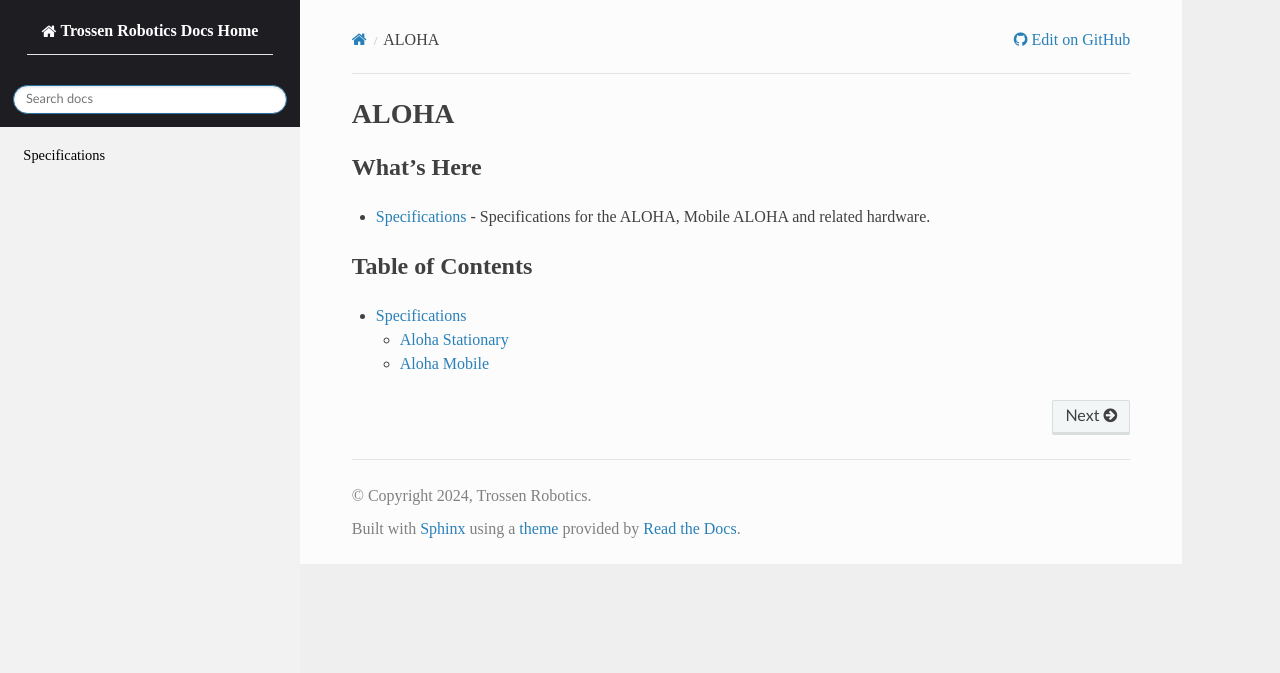
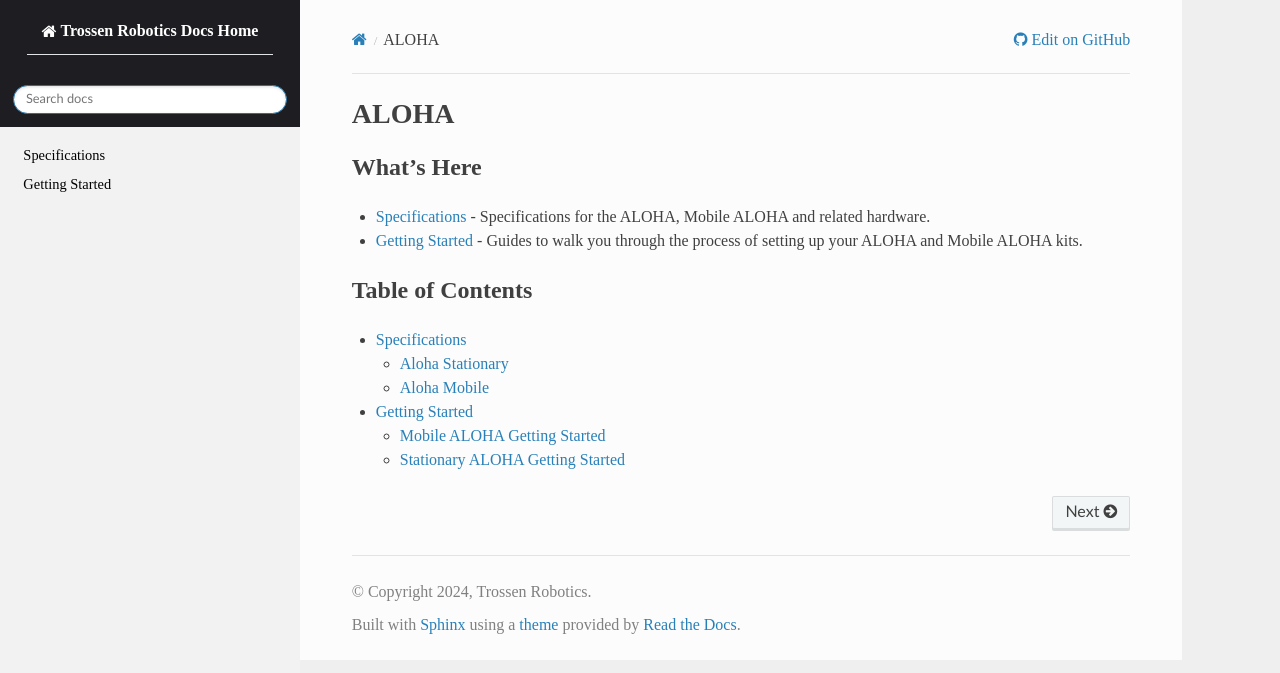
Before and after one commit to TrossenRobotics/aloha_docs, a Sphinx documentation site: the page built from docs/index.rst, in a window 1280 px wide. Shown: the top 673 px of the page. Built offline with Sphinx 7.4.7 and the Read the Docs theme 2.0.0, drawn with Linux system fonts in a browser that asks for light colours; some web fonts are replaced.

Commit message:
Add getting started skeletons

```diff
--- /dev/null
+++ b/docs/getting_started.rst
@@ -0,0 +1,9 @@
+===============
+Getting Started
+===============
+
+.. toctree::
+  :maxdepth: 2
+
+  ./getting_started/mobile.rst
+  ./getting_started/stationary.rst
--- /dev/null
+++ b/docs/getting_started/mobile.rst
@@ -0,0 +1,9 @@
+============================
+Mobile ALOHA Getting Started
+============================
+
+.. toctree::
+  :maxdepth: 2
+
+  ./mobile/hardware_setup.rst
+  ./mobile/software_setup.rst
--- /dev/null
+++ b/docs/getting_started/mobile/hardware_setup.rst
@@ -0,0 +1,3 @@
+===========================
+Mobile ALOHA Hardware Setup
+===========================
--- /dev/null
+++ b/docs/getting_started/mobile/software_setup.rst
@@ -0,0 +1,3 @@
+===========================
+Mobile ALOHA Software Setup
+===========================
--- /dev/null
+++ b/docs/getting_started/stationary.rst
@@ -0,0 +1,9 @@
+================================
+Stationary ALOHA Getting Started
+================================
+
+.. toctree::
+  :maxdepth: 2
+
+  ./stationary/hardware_setup.rst
+  ./stationary/software_setup.rst
--- /dev/null
+++ b/docs/getting_started/stationary/hardware_setup.rst
@@ -0,0 +1,3 @@
+===============================
+Stationary ALOHA Hardware Setup
+===============================
--- /dev/null
+++ b/docs/getting_started/stationary/software_setup.rst
@@ -0,0 +1,3 @@
+===============================
+Stationary ALOHA Software Setup
+===============================
--- a/docs/index.rst
+++ b/docs/index.rst
@@ -6,6 +6,7 @@
 ===========
 
 * :doc:`specifications` - Specifications for the ALOHA, Mobile ALOHA and related hardware.
+* :doc:`getting_started` - Guides to walk you through the process of setting up your ALOHA and Mobile ALOHA kits.
 
 Table of Contents
 =================
@@ -14,3 +15,4 @@
   :maxdepth: 2
 
   specifications.rst
+  getting_started.rst
```
